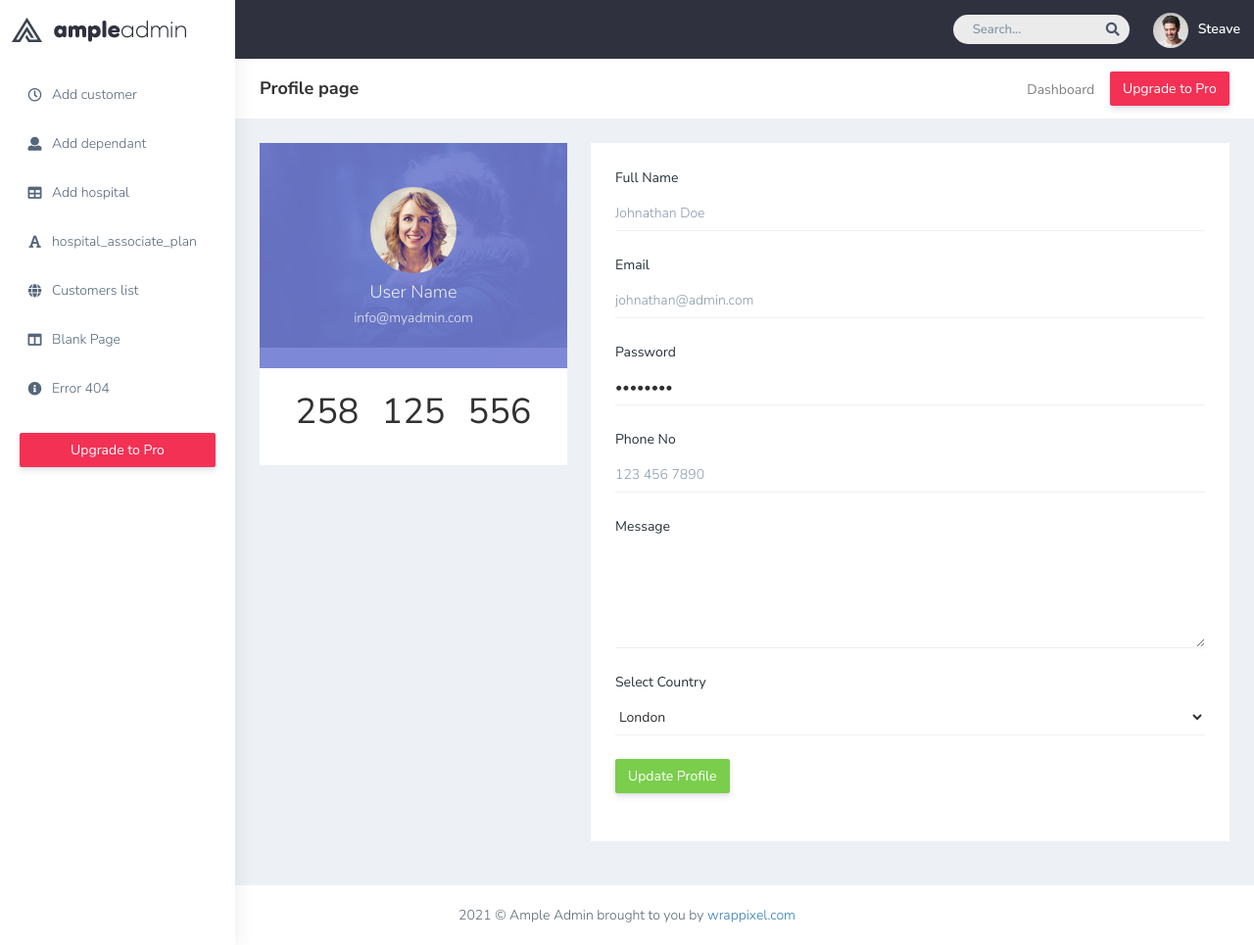
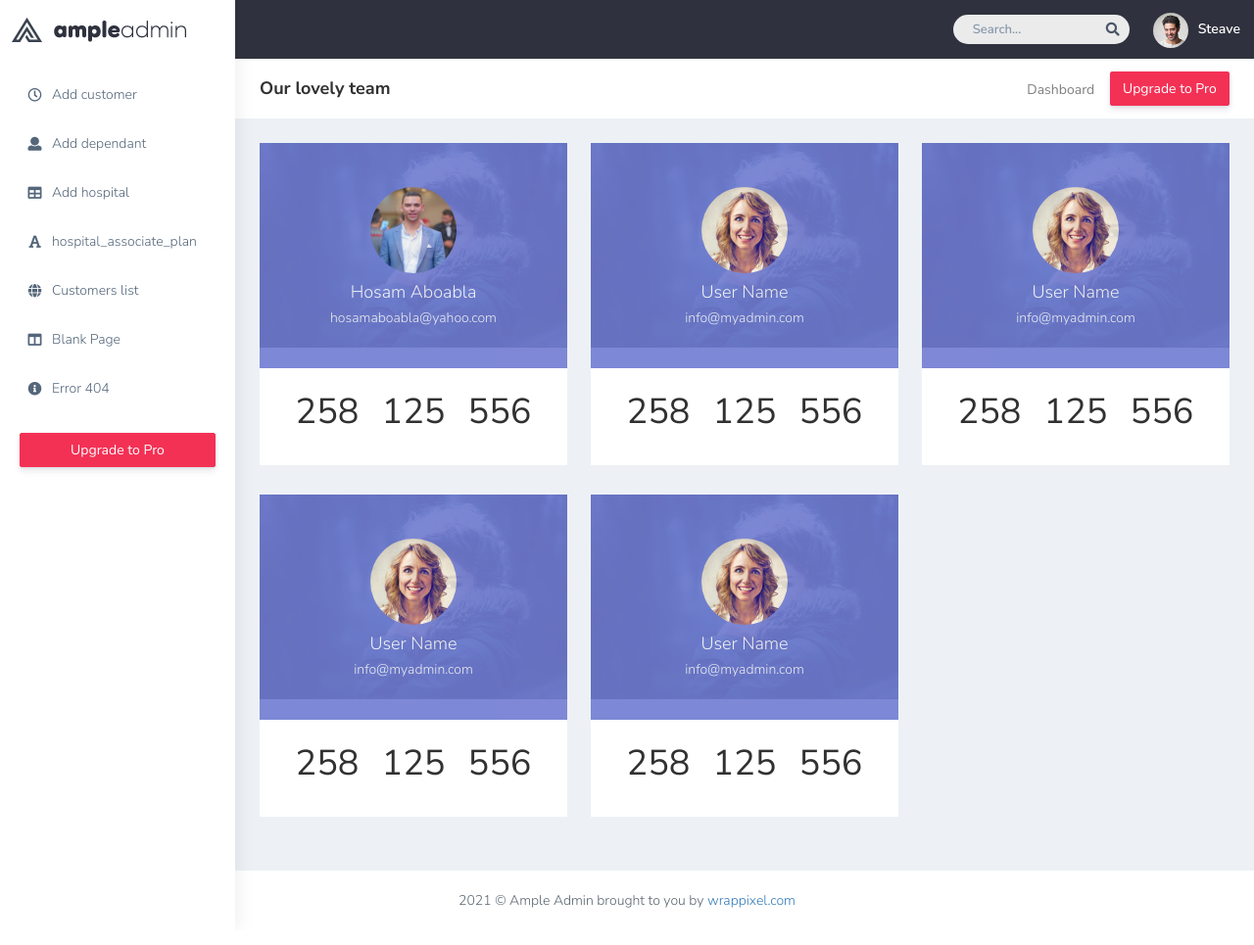
Before and after one commit to HosamAboabla/insurance_company, a Flask app: page / in a window 1280 px wide. Shown: the whole page at 98% size. After the commit the page ends 927 px from the top, so only its background shows below. Run offline with Flask 2, Linux system fonts and the light colour scheme; some libraries are stand-ins or nearby versions.

Commit message:
Adding team members data

```diff
--- a/main/templates/profile.html
+++ b/main/templates/profile.html
@@ -5,7 +5,7 @@
             <div class="page-breadcrumb bg-white">
                 <div class="row align-items-center">
                     <div class="col-lg-3 col-md-4 col-sm-4 col-xs-12">
-                        <h4 class="page-title">Profile page</h4>
+                        <h4 class="page-title">Our lovely team</h4>
                     </div>
                     <div class="col-lg-9 col-sm-8 col-md-8 col-xs-12">
                         <div class="d-md-flex">
@@ -24,6 +24,84 @@
             <div class="container-fluid">
                 <!-- Row -->
                 <div class="row">
+                    <!-- Column -->
+                    <div class="col-lg-4 col-xlg-3 col-md-12">
+                        <div class="white-box">
+                            <div class="user-bg"> <img width="100%" alt="user" src="static/plugins/images/large/img1.jpg">
+                                <div class="overlay-box">
+                                    <div class="user-content">
+                                        <a href="javascript:void(0)"><img src="static/plugins/images/users/HosamAboabla.png"
+                                                class="thumb-lg img-circle" alt="img"></a>
+                                        <h4 class="text-white mt-2">Hosam Aboabla</h4>
+                                        <h5 class="text-white mt-2">hosamaboabla@yahoo.com</h5>
+                                    </div>
+                                </div>
+                            </div>
+                            <div class="user-btm-box mt-5 d-md-flex">
+                                <div class="col-md-4 col-sm-4 text-center">
+                                    <h1>258</h1>
+                                </div>
+                                <div class="col-md-4 col-sm-4 text-center">
+                                    <h1>125</h1>
+                                </div>
+                                <div class="col-md-4 col-sm-4 text-center">
+                                    <h1>556</h1>
+                                </div>
+                            </div>
+                        </div>
+                    </div>
+
+                    <div class="col-lg-4 col-xlg-3 col-md-12">
+                        <div class="white-box">
+                            <div class="user-bg"> <img width="100%" alt="user" src="static/plugins/images/large/img1.jpg">
+                                <div class="overlay-box">
+                                    <div class="user-content">
+                                        <a href="javascript:void(0)"><img src="static/plugins/images/users/genu.jpg"
+                                                class="thumb-lg img-circle" alt="img"></a>
+                                        <h4 class="text-white mt-2">User Name</h4>
+                                        <h5 class="text-white mt-2">info@myadmin.com</h5>
+                                    </div>
+                                </div>
+                            </div>
+                            <div class="user-btm-box mt-5 d-md-flex">
+                                <div class="col-md-4 col-sm-4 text-center">
+                                    <h1>258</h1>
+                                </div>
+                                <div class="col-md-4 col-sm-4 text-center">
+                                    <h1>125</h1>
+                                </div>
+                                <div class="col-md-4 col-sm-4 text-center">
+                                    <h1>556</h1>
+                                </div>
+                            </div>
+                        </div>
+                    </div>
+
+                    <div class="col-lg-4 col-xlg-3 col-md-12">
+                        <div class="white-box">
+                            <div class="user-bg"> <img width="100%" alt="user" src="static/plugins/images/large/img1.jpg">
+                                <div class="overlay-box">
+                                    <div class="user-content">
+                                        <a href="javascript:void(0)"><img src="static/plugins/images/users/genu.jpg"
+                                                class="thumb-lg img-circle" alt="img"></a>
+                                        <h4 class="text-white mt-2">User Name</h4>
+                                        <h5 class="text-white mt-2">info@myadmin.com</h5>
+                                    </div>
+                                </div>
+                            </div>
+                            <div class="user-btm-box mt-5 d-md-flex">
+                                <div class="col-md-4 col-sm-4 text-center">
+                                    <h1>258</h1>
+                                </div>
+                                <div class="col-md-4 col-sm-4 text-center">
+                                    <h1>125</h1>
+                                </div>
+                                <div class="col-md-4 col-sm-4 text-center">
+                                    <h1>556</h1>
+                                </div>
+                            </div>
+                        </div>
+                    </div>
                     <!-- Column -->
                     <div class="col-lg-4 col-xlg-3 col-md-12">
                         <div class="white-box">
@@ -50,67 +128,33 @@
                             </div>
                         </div>
                     </div>
-                    <!-- Column -->
-                    <!-- Column -->
-                    <div class="col-lg-8 col-xlg-9 col-md-12">
-                        <div class="card">
-                            <div class="card-body">
-                                <form class="form-horizontal form-material">
-                                    <div class="form-group mb-4">
-                                        <label class="col-md-12 p-0">Full Name</label>
-                                        <div class="col-md-12 border-bottom p-0">
-                                            <input type="text" placeholder="Johnathan Doe"
-                                                class="form-control p-0 border-0"> </div>
+                    <div class="col-lg-4 col-xlg-3 col-md-12">
+                        <div class="white-box">
+                            <div class="user-bg"> <img width="100%" alt="user" src="static/plugins/images/large/img1.jpg">
+                                <div class="overlay-box">
+                                    <div class="user-content">
+                                        <a href="javascript:void(0)"><img src="static/plugins/images/users/genu.jpg"
+                                                class="thumb-lg img-circle" alt="img"></a>
+                                        <h4 class="text-white mt-2">User Name</h4>
+                                        <h5 class="text-white mt-2">info@myadmin.com</h5>
                                     </div>
-                                    <div class="form-group mb-4">
-                                        <label for="example-email" class="col-md-12 p-0">Email</label>
-                                        <div class="col-md-12 border-bottom p-0">
-                                            <input type="email" placeholder="johnathan@admin.com"
-                                                class="form-control p-0 border-0" name="example-email"
-                                                id="example-email">
-                                        </div>
-                                    </div>
-                                    <div class="form-group mb-4">
-                                        <label class="col-md-12 p-0">Password</label>
-                                        <div class="col-md-12 border-bottom p-0">
-                                            <input type="password" value="password" class="form-control p-0 border-0">
-                                        </div>
-                                    </div>
-                                    <div class="form-group mb-4">
-                                        <label class="col-md-12 p-0">Phone No</label>
-                                        <div class="col-md-12 border-bottom p-0">
-                                            <input type="text" placeholder="123 456 7890"
-                                                class="form-control p-0 border-0">
-                                        </div>
-                                    </div>
-                                    <div class="form-group mb-4">
-                                        <label class="col-md-12 p-0">Message</label>
-                                        <div class="col-md-12 border-bottom p-0">
-                                            <textarea rows="5" class="form-control p-0 border-0"></textarea>
-                                        </div>
-                                    </div>
-                                    <div class="form-group mb-4">
-                                        <label class="col-sm-12">Select Country</label>
-
-                                        <div class="col-sm-12 border-bottom">
-                                            <select class="form-select shadow-none p-0 border-0 form-control-line">
-                                                <option>London</option>
-                                                <option>India</option>
-                                                <option>Usa</option>
-                                                <option>Canada</option>
-                                                <option>Thailand</option>
-                                            </select>
-                                        </div>
-                                    </div>
-                                    <div class="form-group mb-4">
-                                        <div class="col-sm-12">
-                                            <button class="btn btn-success">Update Profile</button>
-                                        </div>
-                                    </div>
-                                </form>
+                                </div>
+                            </div>
+                            <div class="user-btm-box mt-5 d-md-flex">
+                                <div class="col-md-4 col-sm-4 text-center">
+                                    <h1>258</h1>
+                                </div>
+                                <div class="col-md-4 col-sm-4 text-center">
+                                    <h1>125</h1>
+                                </div>
+                                <div class="col-md-4 col-sm-4 text-center">
+                                    <h1>556</h1>
+                                </div>
                             </div>
                         </div>
                     </div>
+                    <!-- Column -->
+
                     <!-- Column -->
                 </div>
             </div>
```
Also changed, not shown: main/static/plugins/images/users/HosamAboabla.png (added).
